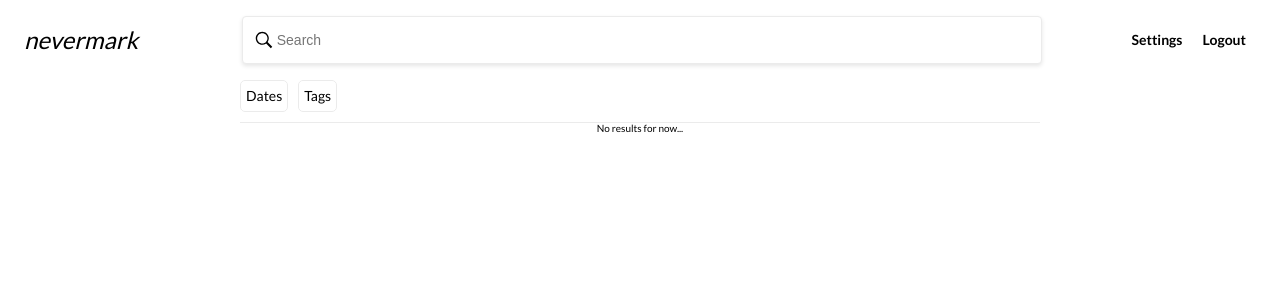
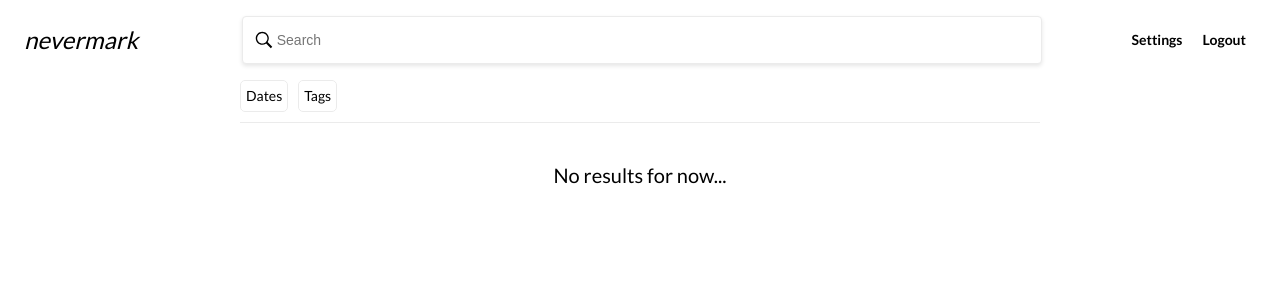
Before and after one commit to CiprianaM/Nevermark-client, a React (Create React App) app: page /search in a window 1280 px wide. Shown: the top 300 px of the page. Built offline with nearby package versions, Linux system fonts and the light colour scheme.

Commit message:
style: add no-results container + style

```diff
--- a/src/containers/ResultsContainer/ResultsContainer.css
+++ b/src/containers/ResultsContainer/ResultsContainer.css
@@ -12,3 +12,13 @@
   border-bottom: 1px solid;
   border-bottom-color:rgb(235, 235, 235);
 }
+
+.no-results-elements-container {
+padding:40px;
+font-size:20px;
+line-height:25px;
+}
+.no-results-elements-container h2{
+  font-size:30px;
+  margin-bottom:15px
+}
```
